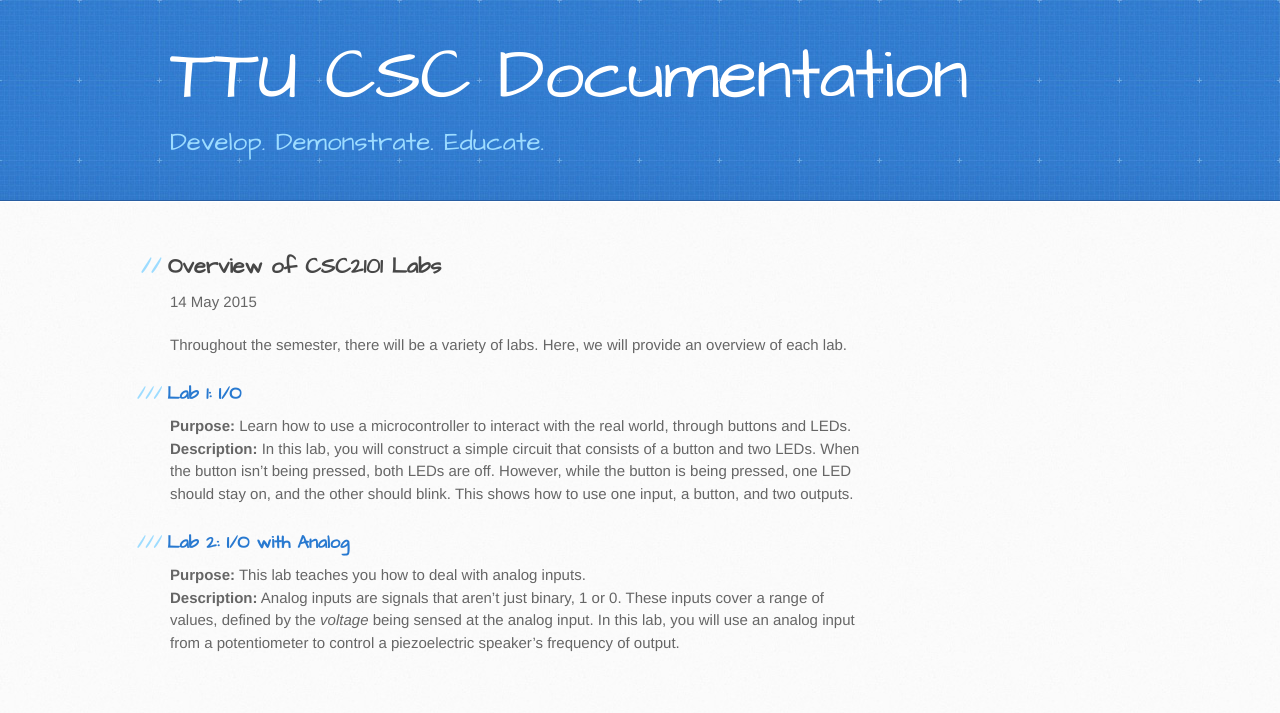
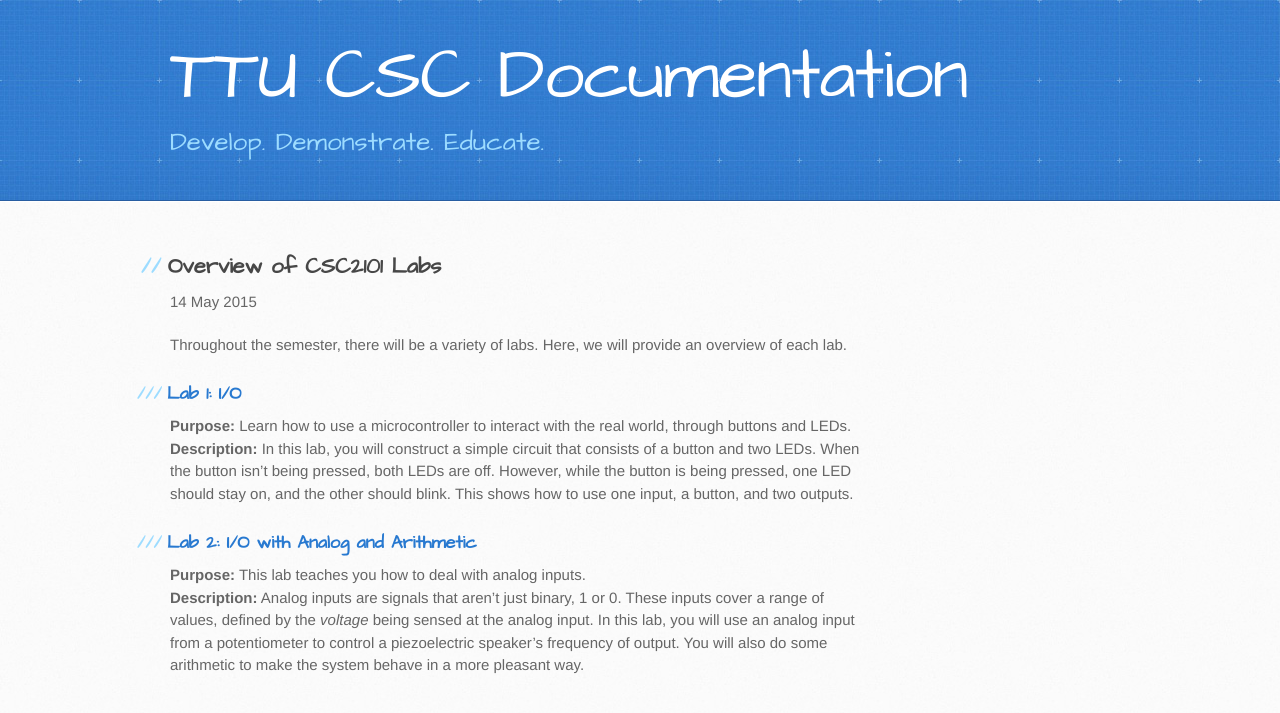
Before and after one commit to TTU-CSC/ttu-csc.github.com, a Jekyll site: the page built from _posts/2015-05-14-labs-overview.markdown, in a window 1280 px wide. Shown: the top 713 px of the page. Built offline with Jekyll 4.4.1, drawn with Linux system fonts in a browser that asks for light colours.

Commit message:
Update 2015-05-14-labs-overview.markdown

```diff
--- a/_posts/2015-05-14-labs-overview.markdown
+++ b/_posts/2015-05-14-labs-overview.markdown
@@ -11,6 +11,6 @@ Throughout the semester, there will be a variety of labs. Here, we will provide
 **Purpose:** Learn how to use a microcontroller to interact with the real world, through buttons and LEDs.
 **Description:** In this lab, you will construct a simple circuit that consists of a button and two LEDs. When the button isn't being pressed, both LEDs are off. However, while the button is being pressed, one LED should stay on, and the other should blink. This shows how to use one input, a button, and two outputs.
 
-### [Lab 2: I/O with Analog]({% post_url 2015-05-14-lab-2-IO-analog %})
+### [Lab 2: I/O with Analog and Arithmetic]({% post_url 2015-05-14-lab-2-IO-analog %})
 **Purpose:** This lab teaches you how to deal with analog inputs.
-**Description:** Analog inputs are signals that aren't just binary, 1 or 0. These inputs cover a range of values, defined by the *voltage* being sensed at the analog input. In this lab, you will use an analog input from a potentiometer to control a piezoelectric speaker's frequency of output.
+**Description:** Analog inputs are signals that aren't just binary, 1 or 0. These inputs cover a range of values, defined by the *voltage* being sensed at the analog input. In this lab, you will use an analog input from a potentiometer to control a piezoelectric speaker's frequency of output. You will also do some arithmetic to make the system behave in a more pleasant way.
```
